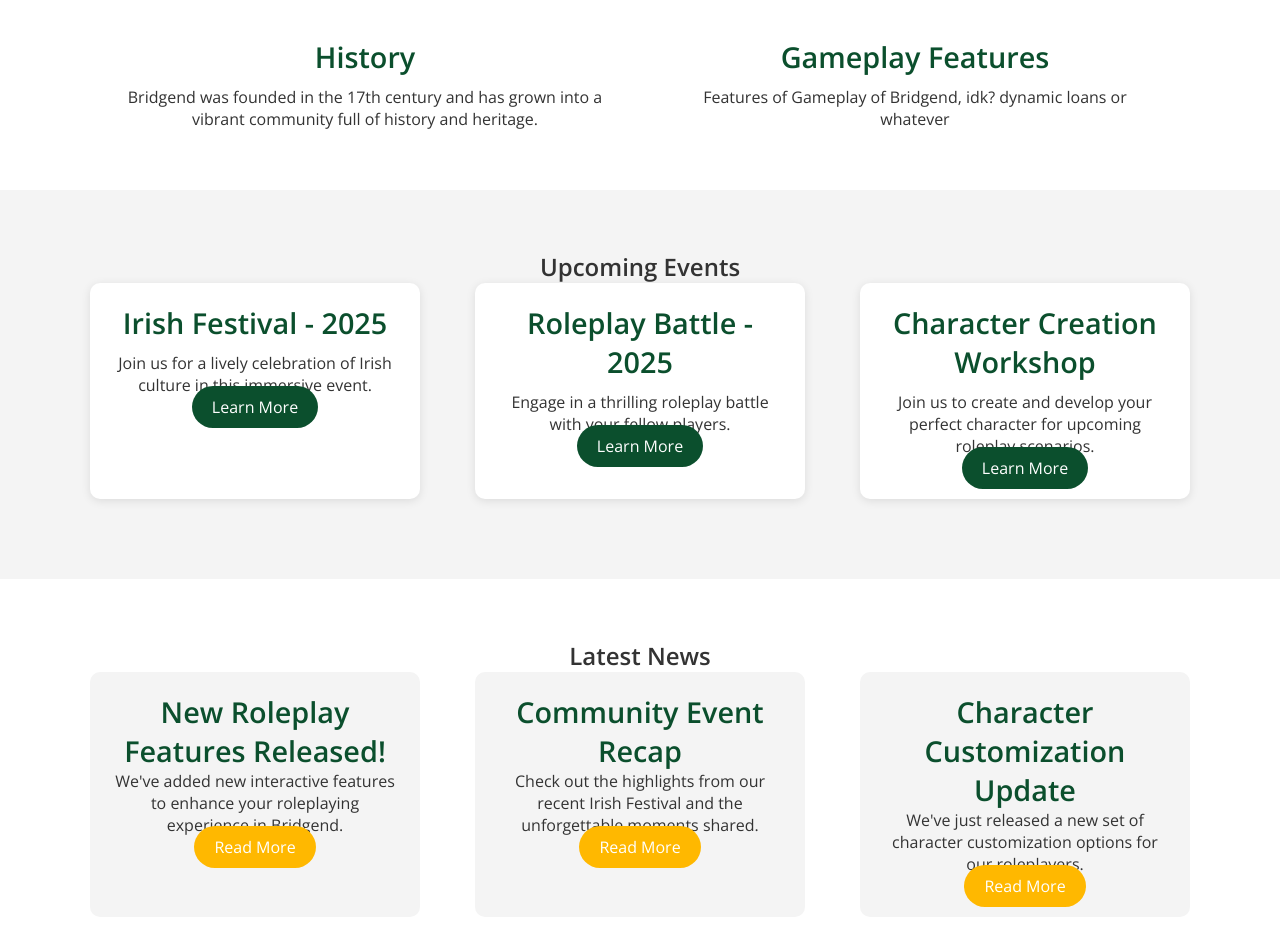
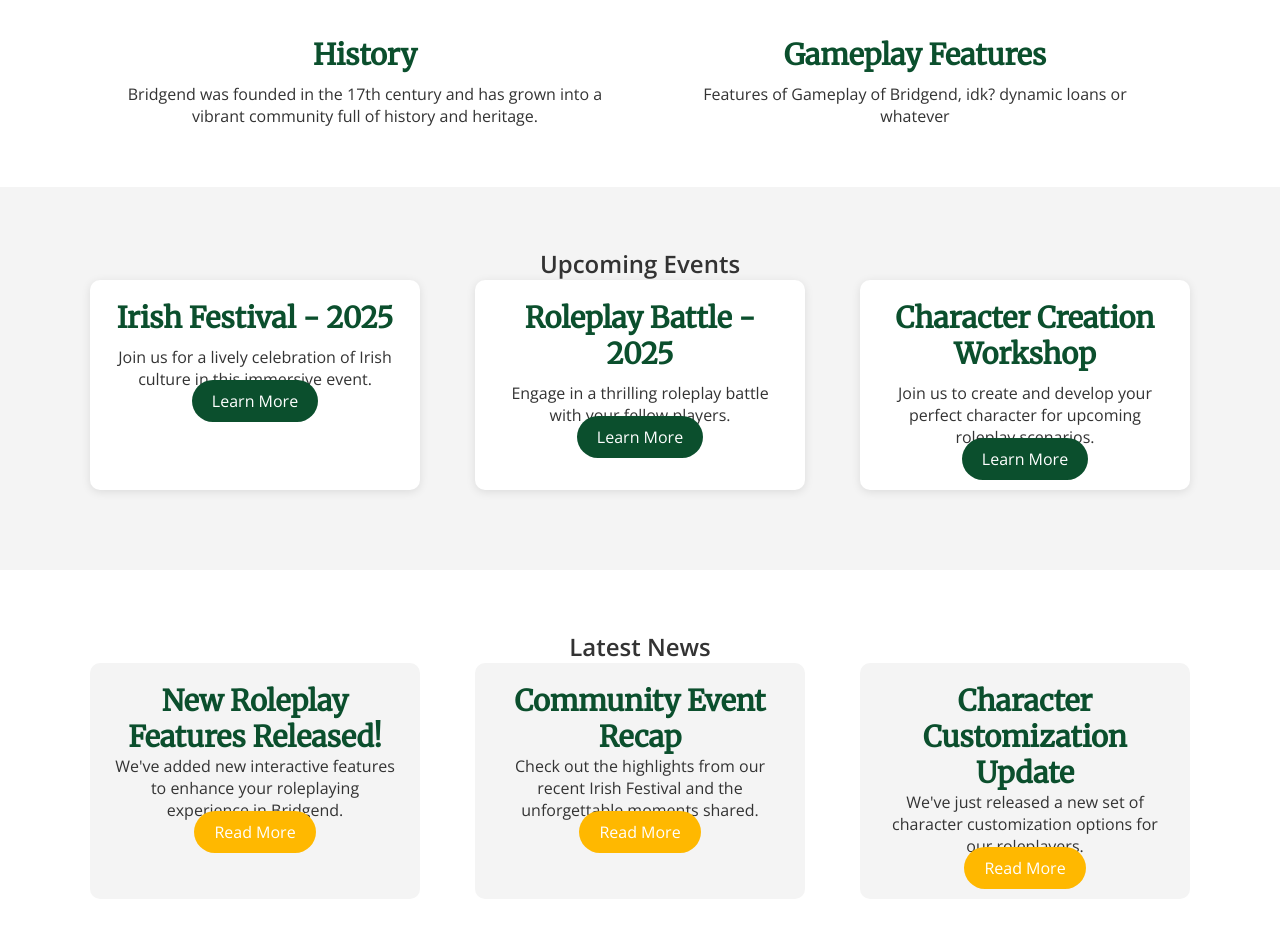
Before and after one commit to celtzop/rxireland, a website: page html/index.html in a window 1280 px wide. Shown: the part 637-1582 px from the top of the page. Drawn offline with nearby package versions, Linux system fonts and the light colour scheme.

Commit message:
calling all sineners

```diff
--- a/css/style.css
+++ b/css/style.css
@@ -118,6 +118,7 @@ header nav ul li a:hover {
 
 .bridgend-details .detail h3 {
     font-size: 1.8rem;
+    font-family: 'Merriweather', serif;
     color: #0B4F2D;
 }
 
@@ -155,6 +156,7 @@ header nav ul li a:hover {
 .events .event h3 {
     color: #0B4F2D;
     font-size: 1.8rem;
+    font-family: 'Merriweather', serif;
 }
 
 .events .event p {
@@ -203,6 +205,7 @@ header nav ul li a:hover {
 .latest-news .news-item h3 {
     color: #0B4F2D;
     font-size: 1.8rem;
+    font-family: 'Merriweather', serif;
 }
 
 .news-btn {
```
